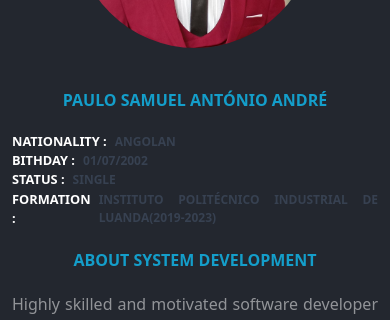
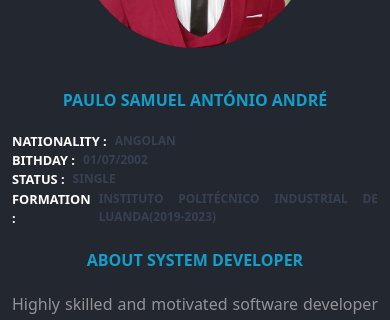
Before and after one commit to PauloAndre05/myportifolio, a React (Vite) app: page / in a window 390 px wide. Shown: the part 1140-1460 px from the top of the page. Built offline with nearby package versions, Linux system fonts and the light colour scheme.

Commit message:
Finish the first part of responsive design(Pequenos ajustes)

```diff
--- a/src/components/About.tsx
+++ b/src/components/About.tsx
@@ -28,25 +28,25 @@ export function About () {
                 <article className="w-[50%] text-justify flex flex-col gap-5 max-sm:w-full max-sm:mt-10">
                     <h2 className="text-third font-bold uppercase max-sm:text-center">Paulo Samuel António André</h2>
                     <div className='flex flex-col'>
-                        <div className='flex gap-2 items-center'>
+                        <div className='flex gap-2'>
                             <span className='font-bold uppercase opacity-800 max-sm:text-[.8rem]'>Nationality :</span>
                             <span className='text-secound font-bold text-[.9rem] uppercase max-sm:text-[.75rem]'>Angolan</span>
                         </div>
-                        <div className='flex gap-2 items-center'>
+                        <div className='flex gap-2'>
                             <span className='font-bold uppercase opacity-800 max-sm:text-[.8rem]'>Bithday :</span>
                             <span className='text-secound font-bold text-[.9rem] uppercase max-sm:text-[.75rem]'>01/07/2002</span>
                         </div>
-                        <div className='flex gap-2 items-center'>
+                        <div className='flex gap-2'>
                             <span className='font-bold uppercase opacity-800 max-sm:text-[.8rem]'>Status :</span>
                             <span className='text-secound font-bold text-[.9rem] uppercase max-sm:text-[.75rem]'>Single</span>
                         </div>
-                        <div className='flex gap-2 items-center'>
+                        <div className='flex gap-2'>
                             <span className='font-bold uppercase opacity-800 max-sm:text-[.8rem]'>Formation :</span>
                             <span className='text-secound font-bold text-[.9rem] uppercase max-sm:text-[.75rem]'>Instituto Politécnico Industrial de Luanda(2019-2023)</span>
                         </div>
                     </div>
 
-                    <h2 className="text-third font-bold uppercase max-sm:text-center">About system development</h2>
+                    <h2 className="text-third font-bold uppercase max-sm:text-center">About system developer</h2>
                     <p className='opacity-50'>Highly skilled and motivated software developer with solid experience in user interface development, application development, and continuous improvement. Proficient in technologies such as HTML, CSS, JavaScript, TypeScript, ReactJS, Next.JS, Node.JS, Styled-Components, Tailwind CSS, Git, and GitHub. Committed to identifying areas for enhancing user experience and developing new features to improve application functionality.</p>
 
 
```
